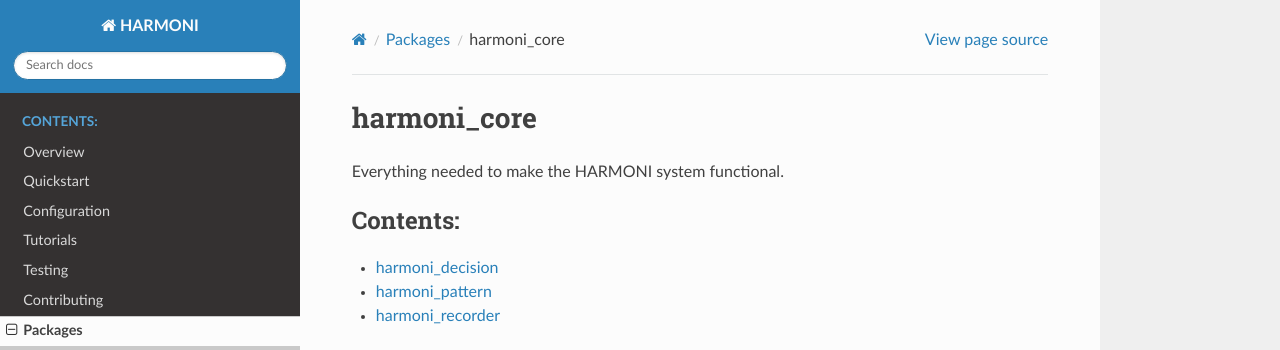
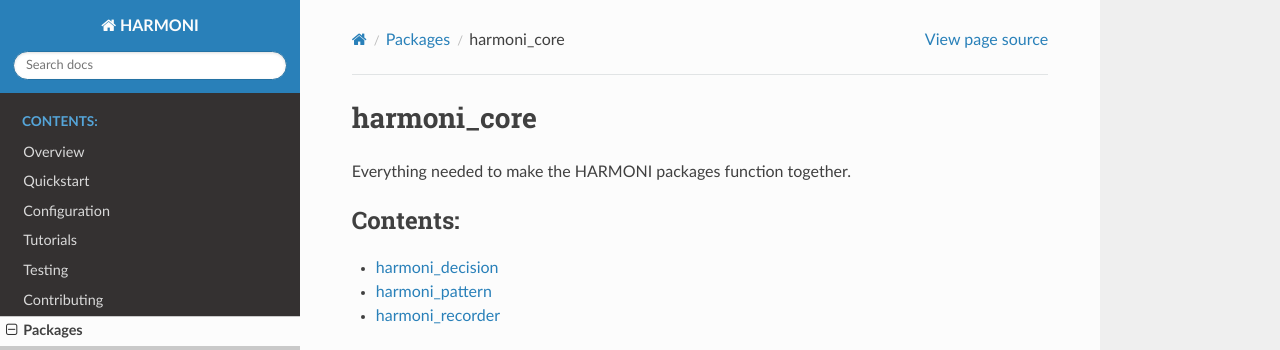
Before and after one commit to interaction-lab/HARMONI, a Sphinx documentation site: the page built from doc/packages/Core.rst, in a window 1280 px wide. Shown: the top 350 px of the page. Built offline with Sphinx 7.4.7 and the Read the Docs theme 2.0.0, drawn with Linux system fonts in a browser that asks for light colours; pages that are not in the unit, such as notebooks, are missing from menus.

Commit message:
Update doc/packages/Core.rst
Co-authored-by: Chris Birmingham <cmbirmingham19@gmail.com>

```diff
--- a/doc/packages/Core.rst
+++ b/doc/packages/Core.rst
@@ -1,7 +1,7 @@
 harmoni_core
 ================================
 
-Everything needed to make the HARMONI system functional.
+Everything needed to make the HARMONI packages function together.
 
 .. toctree::
    :maxdepth: 2
```
